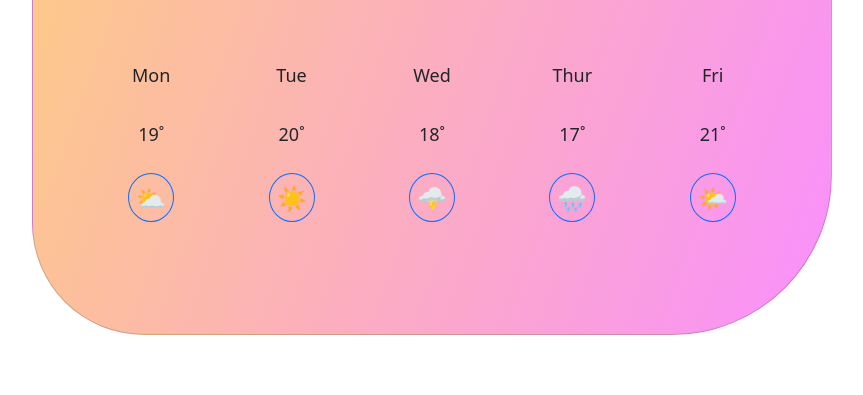
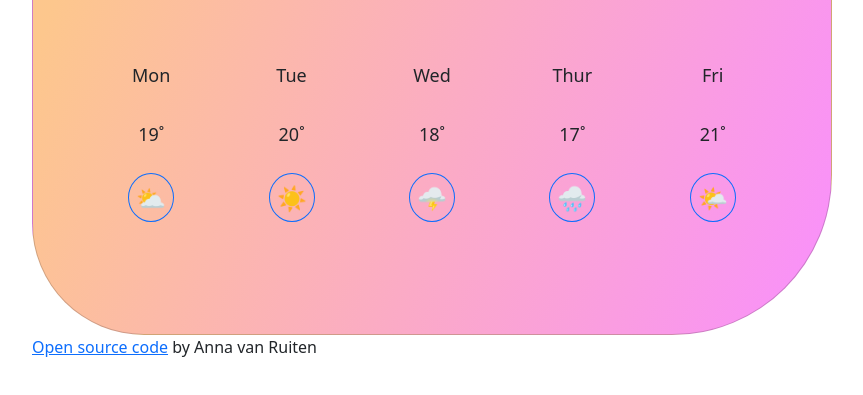
Before and after one commit to avr87/Test-Git, a plain HTML site: page index.html in a window 1280 px wide. Shown: the part 285-680 px from the top of the page, without its empty margins (50-913 px from the left). Drawn offline with nearby package versions, Linux system fonts and the light colour scheme.

Commit message:
added the Open source code

```diff
--- a/index.html
+++ b/index.html
@@ -122,11 +122,15 @@
               <span class="border border-primary rounded-circle">🌤</span>
             </div>
 
+
             <p></p>
+
+    <script src="app.js"></script>
           </div>
         </div>
       </div>
     </div>
-    <script src="app.js"></script>
+   <p class="openSourceCode">
+ <a href="https://github.com/avr87/Test-Git" >Open source code</a> by Anna van Ruiten</p>
   </body>
 </html>
--- a/style.css
+++ b/style.css
@@ -121,3 +121,5 @@
   );
   text-align: right;
 }
+.openSourceCode {
+}
```
